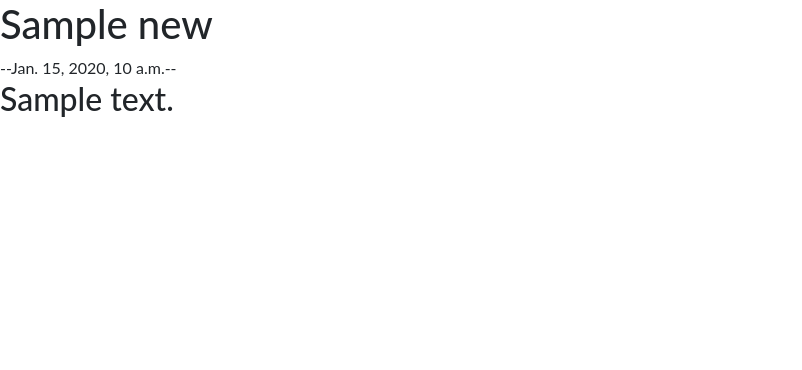
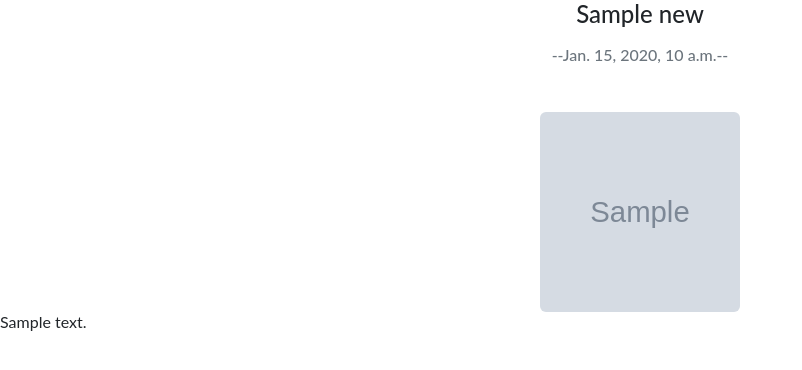
Before and after one commit to CyberPunk58/djangp3-medinet, a Django app: template medinet/news/templates/news/detail.html in a window 1280 px wide. Shown: the part 56-426 px from the top of the page, without its empty margins (0-802 px from the left). Run offline with Django 3.2, Linux system fonts and the light colour scheme; the template is opened without the code that fills it: most values are stand-ins (such as "Sample title", 1, 10 or a date in 2020); grey boxes marked "Sample" are stand-in pictures.

Commit message:
news full css

```diff
--- a/medinet/news/templates/news/detail.html
+++ b/medinet/news/templates/news/detail.html
@@ -1,11 +1,11 @@
 {% extends 'news/base.html' %}
 {% block content %}
 
-<h1>{{ news.title }}</h1>
+<h4><p class="text-center">{{ news.title }}</p></h4>
 
---{{news.date}}--
-
-<h2>{{news.description|safe}}</h2>
+<h6 class="text-center text-muted mb-5">--{{news.date}}--</h6>
+<img src="{{ news.image.url}}" width="200" height="200" class="rounded mx-auto d-block" alt="...">
+<p class="lh-sm">{{news.description|safe}}</p>
 
 
 {% endblock %}
--- a/medinet/news/templates/news/home.html
+++ b/medinet/news/templates/news/home.html
@@ -1,7 +1,7 @@
 {% extends 'news/base.html' %}
 {% block content %}
 
-<h1>Новости клиники</h1>
+<h4><p class="text-center">Новости МЕДИКЛИНИК</p></h4>
 
 {% load static%}
 
@@ -12,7 +12,7 @@
   <img src = '{{ news.image.url}}' width="200" height="200" class="flex-shrink-0 me-3" alt="...">
   <div>
     <h5 class="mt-0">{{ news.title }}</h5>
-    <p>{{news.description|safe|truncatechars:151}}"</p>
+    <p>{{news.description|safe|truncatechars:99}}</p>
     <br>
     <a href="{% url 'news:detail' news.id %}" class="stretched-link">Подробнее</a>
   </div>
```
Also changed, not shown: medinet/db.sqlite3, medinet/media/news/images/Приказ_Новый_год_page-0001.jpg (added).
